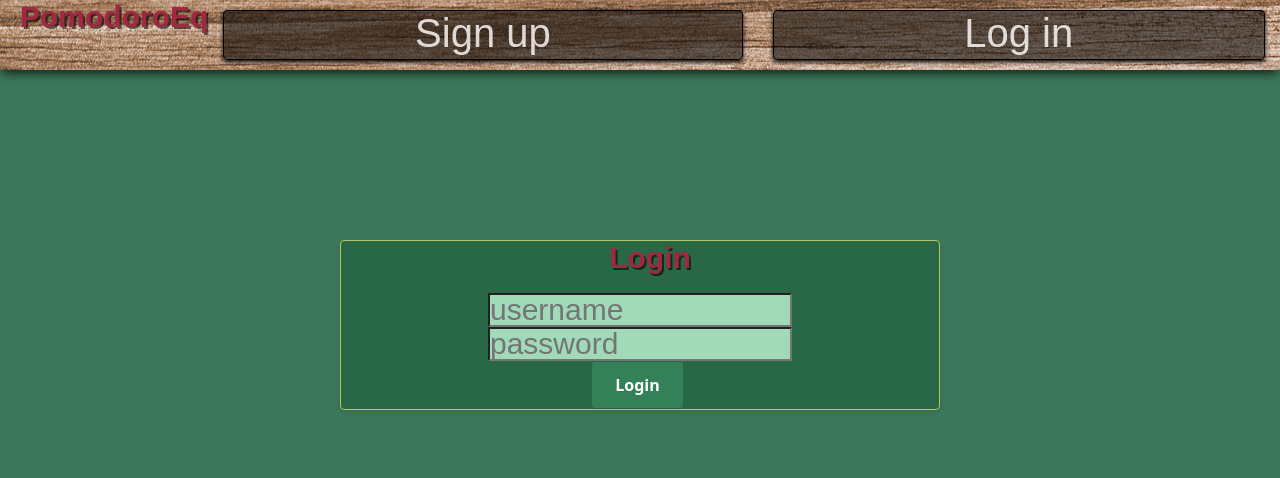
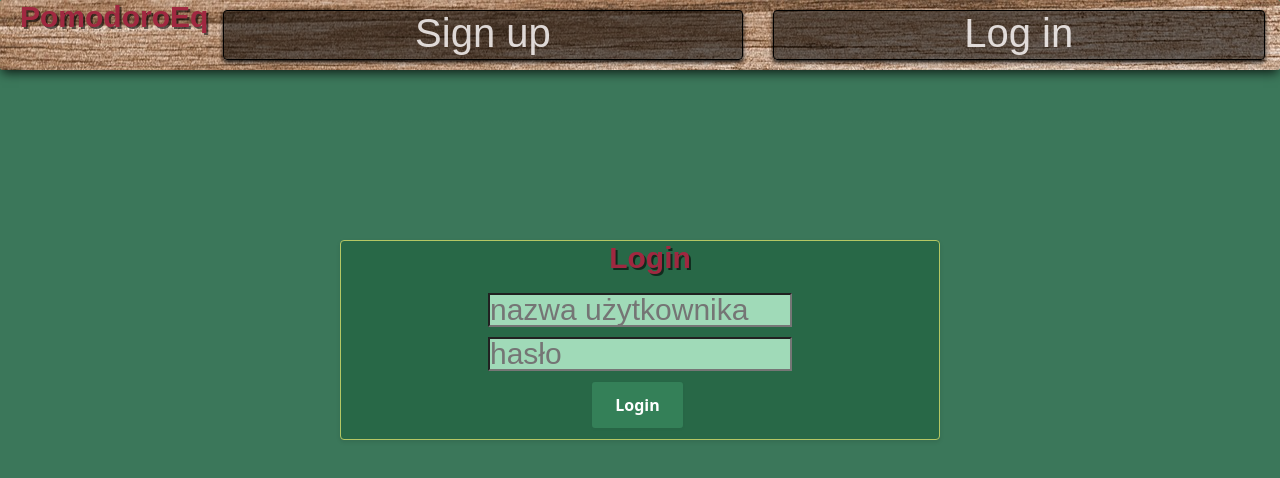
Before and after one commit to JaskierBard/pomodoroeq-front, a React (Create React App) app: page /login in a window 1280 px wide. Shown: the top 478 px of the page. Built offline with nearby package versions, Linux system fonts and the light colour scheme.

Commit message:
trying readme

```diff
--- a/src/components/Clock/clock.tsx
+++ b/src/components/Clock/clock.tsx
@@ -102,9 +102,7 @@ export const Clock = () => {
     </button>
 </div>) : ( <div className='clock'>
       <Countdown
-        // date={Date.now() + 1000  * 60 * 25}
-        date={Date.now() + 1000   * 5}
-
+        date={Date.now() + 1000  * 60 * 25}
         renderer={renderer}
         autoStart={false}
       ></Countdown>
--- a/src/components/LogIn/LogIn.tsx
+++ b/src/components/LogIn/LogIn.tsx
@@ -114,12 +114,12 @@ export const LogIn = () => {
                 <br />
                 <input
                   type="text"
-                  placeholder="username"
+                  placeholder="nazwa użytkownika"
                   onChange={(e) => setUsername(e.target.value)}
                 />
                 <input
                   type="current-password"
-                  placeholder="password"
+                  placeholder="hasło"
                   onChange={(e) => setPassword(e.target.value)}
                 />
                 <br />
--- a/src/components/Market/Buy.css
+++ b/src/components/Market/Buy.css
@@ -1,5 +1,5 @@
 input[type=range] {
-  width: 100%;
+  width: 98%;
   background: rgba(90, 172, 114, 0.6);
   appearance: none;
   border: 3px solid #00000067;
--- a/src/components/Market/Sell.tsx
+++ b/src/components/Market/Sell.tsx
@@ -148,7 +148,6 @@ export const SellProducts = () => {
 
     </form>
     <button className='getClientButton' onClick={getClient}>zachęć nowego klienta za 10 monet</button>
-    {/* <p>Nowy klient pojawi się za: 9:23minut</p> */}
     <Equipment message={message}/>
 
 
--- a/src/components/Registration/Registration.tsx
+++ b/src/components/Registration/Registration.tsx
@@ -8,7 +8,6 @@ export const Registration = () => {
         password: '',
     });
 
-    const [loading, setLoading] = useState<boolean>(false);
     const [resultInfo, setResultInfo] = useState<string | null>(null)
 
     const updateForm = (key: string, value:any) => {
@@ -21,7 +20,6 @@ export const Registration = () => {
     const sendForm = async(e: FormEvent) => {
         e.preventDefault();
 
-        setLoading(true);
 
         try {
             const res = await fetch(`http://localhost:3001/user/createUser`, {
@@ -34,7 +32,6 @@ export const Registration = () => {
         const data = await res.json();
         setResultInfo(`${data.name} added with ID ${data.id}`);
         } finally {
-            setLoading(false)
 
         }
     }
@@ -42,9 +39,7 @@ export const Registration = () => {
 
     if (resultInfo !==null) {
         return <div>
-                        <strong style={{backgroundColor: "yellow"}}>Account was created!</strong>
-
-            {/* <LogIn/> */}
+            <strong style={{backgroundColor: "green"}}>Account was created!</strong>
             <strong style={{backgroundColor: "green"}}> You can log now!</strong>
         </div>
     }
@@ -83,7 +78,7 @@ export const Registration = () => {
         </label>
         </p>
 
-        <button type="submit">Create</button>
+        <button type="submit">Utwórz konto</button>
     </form>
     </div>
 };
--- a/src/index.css
+++ b/src/index.css
@@ -34,13 +34,13 @@ input{
   width: 300px;
   height: 30px;
   font-size: 30px;
+  margin-bottom: 10px;
   background-color: #a0dab8;
 }
 
 
 header{
   font-size: 40px;
-
   display: flex;
   border-radius: 2px;
   width: 100vw;
@@ -78,31 +78,24 @@ h1{
 
 
 a , li, .wallet{
-     /* width: 120px; */
   list-style-type: none;
   background-color: #0000008c;
-     /* margin-left: 50px; */
-     /* margin-right: 50px; */
   margin: 10px 15px 10px 15px;
   border: 1px solid #000000;
   border-radius: .25rem;
   box-shadow: rgba(0, 0, 0, 1) 0 2px 4px 0;
-
-
-
   text-align: center;
   flex: auto;
+}
 
-}
 a:hover {
   color: #ffffff;
   box-shadow: rgba(1, 1, 1, 0) 3px 1px 3px 3px\;
 }
 
-
-/* CSS */
 button {
   margin-right: 5px;
+  margin-bottom: 10px;
   align-items: center;
   background-clip: padding-box;
   background-color: #348058;
--- a/src/views/NotFoundView.tsx
+++ b/src/views/NotFoundView.tsx
@@ -1,6 +1,5 @@
 import React from "react";
-import { HeaderLogin } from "../components/Header/HeaderLogin";
-import { HeaderLogout } from "../components/Header/HeaderLogout";
+
 
 export const NotFoundViewLoggedOut = () => (
     <>
```
Also changed, not shown: src/views/LoginView.tsx (deleted, +0 -11 lines), src/views/LogoutView.tsx (deleted, +0 -10 lines), src/views/RegistrationView.tsx (deleted, +0 -10 lines), public/assets/images/screens/2.PNG (added), 1 other file (tests, documents, lock files or other folders). Lines whose indentation alone changed are shown as unchanged.
